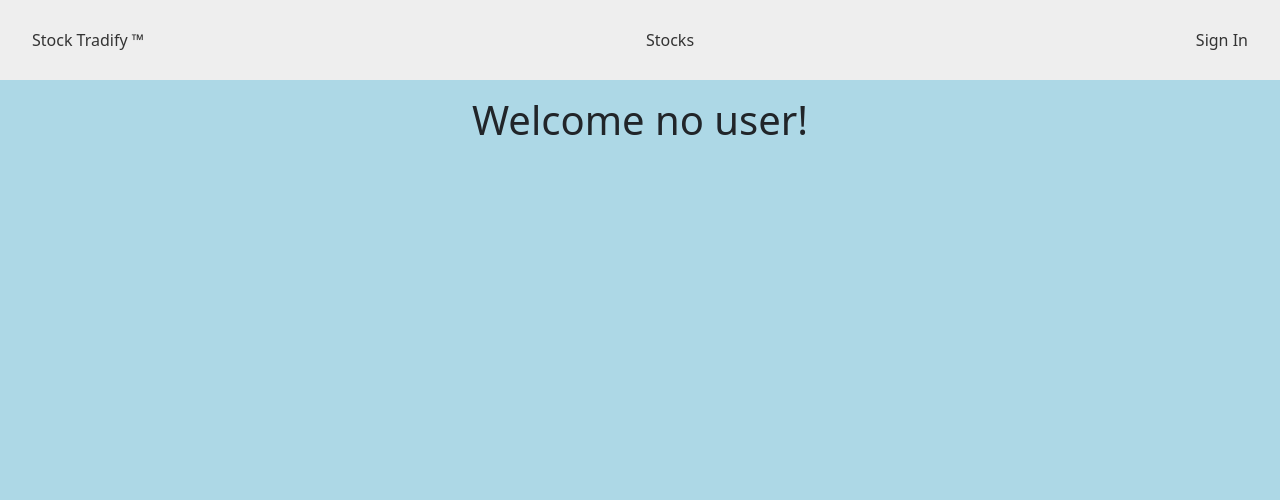
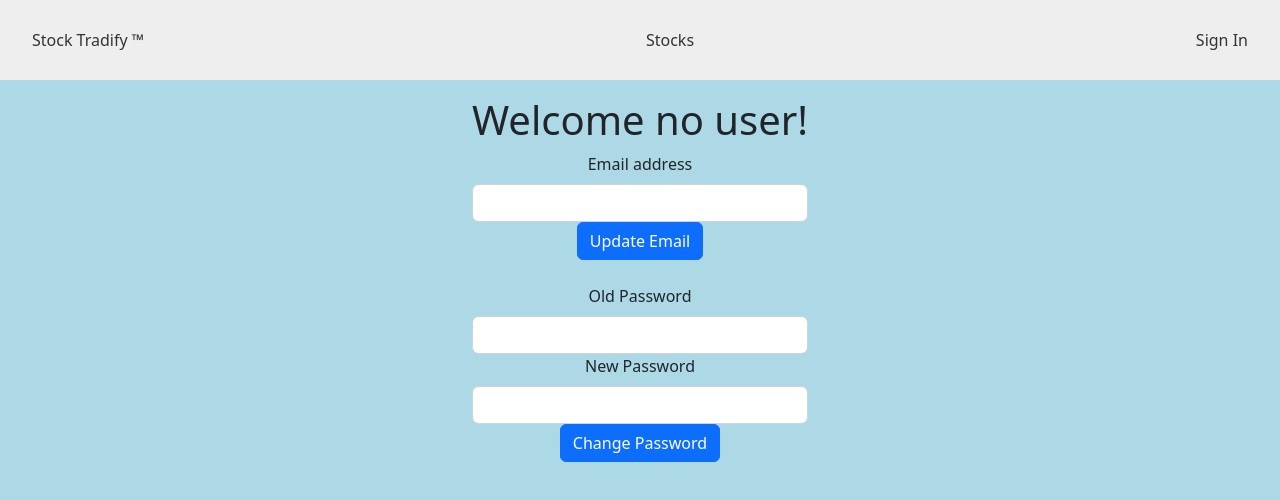
Before and after one commit to gusandchbh/Stock-trading-app, a React (Create React App) app in the folder src/frontend-react/: page /profile in a window 1280 px wide. Shown: the top 500 px of the page. Built offline with nearby package versions, Linux system fonts and the light colour scheme.

Commit message:
Add option to update email in profile page

```diff
--- a/src/frontend-react/src/pages/Profile.jsx
+++ b/src/frontend-react/src/pages/Profile.jsx
@@ -1,12 +1,47 @@
-import React from "react";
-import { Card } from "react-bootstrap";
+import React, { useState } from "react";
+import {Card, Form, Button, Alert, Container, Row, Col} from "react-bootstrap";
 import { useAuth } from "../contexts/AuthContext";
+import { API } from "../api"
 
 export const Profile = () => {
     const { userToken } = useAuth();
+    const [email, setEmail] = useState("");
+    const [oldPassword, setOldPassword] = useState("");
+    const [newPassword, setNewPassword] = useState("");
+    const [message, setMessage] = useState("");
+    const [error, setError] = useState("");
+
+    const updateEmail = async (e) => {
+        e.preventDefault();
+        try {
+            const response = await API.put(`/api/v1/users/update/email/${userToken.userId}`, {
+                email: email
+            });
+            setMessage(response.data);
+        } catch (error) {
+            setError(error.response.data);
+        }
+    }
+
+    const updatePassword = async (e) => {
+        e.preventDefault();
+        try {
+            const response = await API.put(`/api/v1/users/update/password/${userToken.userId}`, {
+                oldPassword: oldPassword,
+                newPassword: newPassword
+            });
+
+            setMessage(response.data);
+        } catch (error) {
+            setError(error.message);
+        }
+    }
 
     return (
         <div style={{ height: "100vh" }}>
+            <Container>
+                <Row>
+                    <Col xs={12} md={6} className="mx-auto">
                         <Card
                             className="text-center"
                             style={{
@@ -15,10 +50,52 @@ export const Profile = () => {
                                 height: "75vh",
                             }}
                         >
-        <Card.Body className="profile-card">
+                            <Card.Body className="profile-card" style={{maxWidth: "500px", margin: "0 auto"}}>
                                 <h1>Welcome {userToken ? userToken.sub : "no user"}!</h1>
+                                {message && <Alert variant="success">{message}</Alert>}
+                                {error && <Alert variant="danger">{error}</Alert>}
+                                <Form onSubmit={updateEmail} style={{maxWidth: "500px", margin: "0 auto"}}>
+                                    <Form.Group>
+                                        <Form.Label>Email address</Form.Label>
+                                        <Form.Control
+                                            type="email"
+                                            required
+                                            value={email}
+                                            onChange={e => setEmail(e.target.value)}
+                                        />
+                                    </Form.Group>
+                                    <Button variant="primary" type="submit">
+                                        Update Email
+                                    </Button>
+                                </Form>
+                                <Form onSubmit={updatePassword} className="mt-4" style={{maxWidth: "500px", margin: "0 auto"}}>
+                                    <Form.Group>
+                                        <Form.Label>Old Password</Form.Label>
+                                        <Form.Control
+                                            type="password"
+                                            required
+                                            value={oldPassword}
+                                            onChange={e => setOldPassword(e.target.value)}
+                                        />
+                                    </Form.Group>
+                                    <Form.Group>
+                                        <Form.Label>New Password</Form.Label>
+                                        <Form.Control
+                                            type="password"
+                                            required
+                                            value={newPassword}
+                                            onChange={e => setNewPassword(e.target.value)}
+                                        />
+                                    </Form.Group>
+                                    <Button variant="primary" type="submit">
+                                        Change Password
+                                    </Button>
+                                </Form>
                             </Card.Body>
                         </Card>
+                    </Col>
+                </Row>
+            </Container>
             <div className="w-100 text-center mt-2"></div>
         </div>
     );
```
Lines whose indentation alone changed are shown as unchanged.
